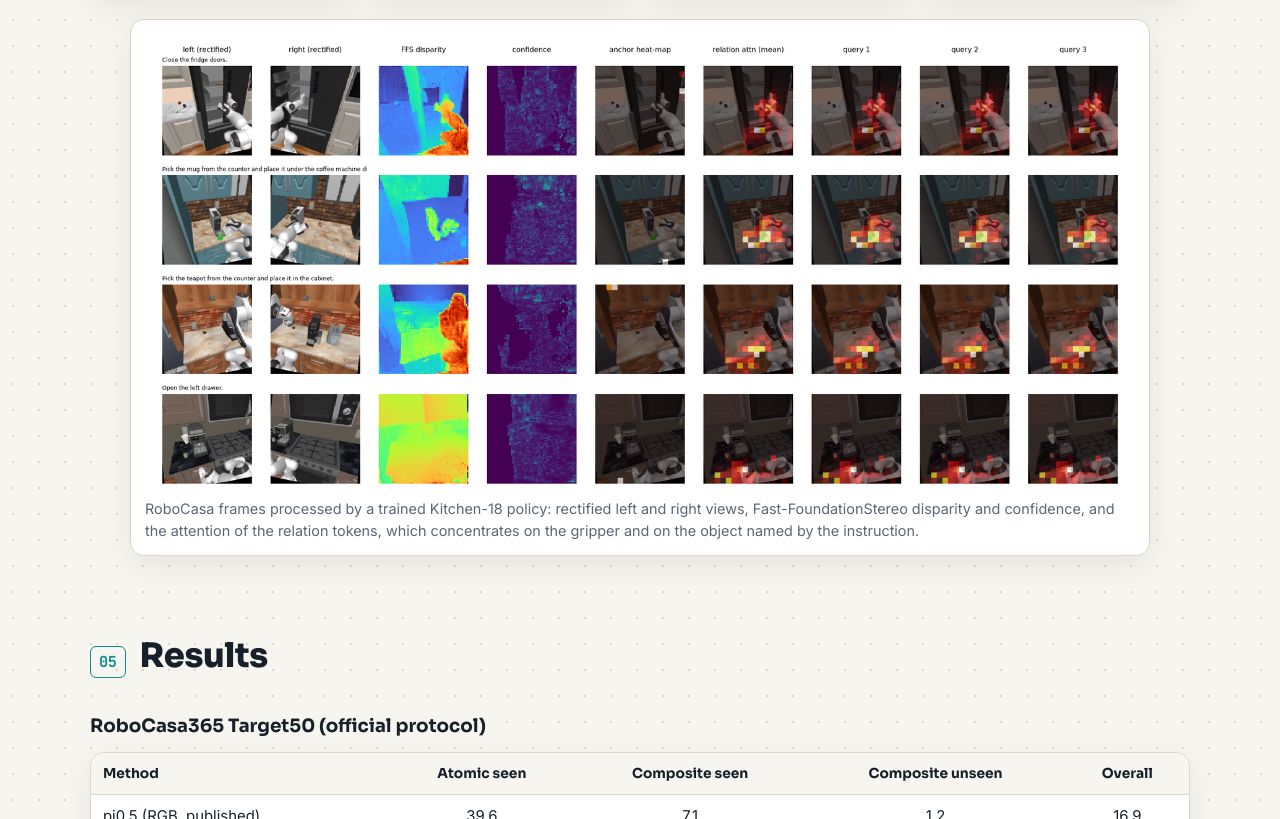
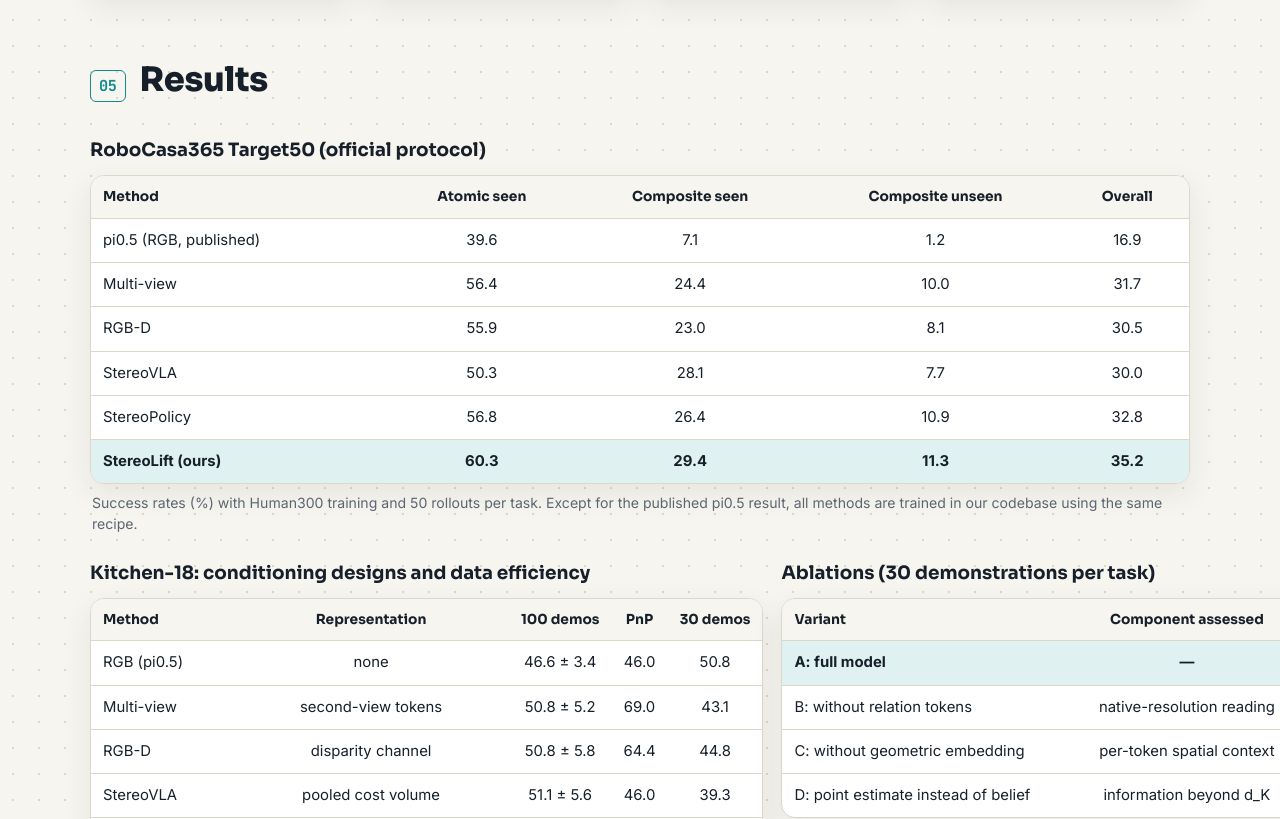
Before and after one commit to peacelwh/StereoLift, a plain HTML site: page index.html in a window 1280 px wide. Shown: the part 6363-7182 px from the top of the page. Drawn offline with nearby package versions, Linux system fonts and the light colour scheme.

Commit message:
Remove the relation-attention figure

```diff
--- a/index.html
+++ b/index.html
@@ -185,10 +185,6 @@
       <div class="vcard"><video data-autoplay preload="none" poster="static/videos/sim/composite_unseen/GarnishPancake.jpg" src="static/videos/sim/composite_unseen/GarnishPancake.mp4"></video><div class="meta"><div class="t">GarnishPancake</div></div></div>
     </div>
   </div>
-  <figure class="figure" style="margin-top:22px">
-    <img src="static/images/qual_attn.png" alt="Relation-token attention of a trained policy">
-    <figcaption>RoboCasa frames processed by a trained Kitchen-18 policy: rectified left and right views, Fast-FoundationStereo disparity and confidence, and the attention of the relation tokens, which concentrates on the gripper and on the object named by the instruction.</figcaption>
-  </figure>
 </section>
 
 <section id="results">
```
Also changed, not shown: static/images/qual_attn.png (deleted).
